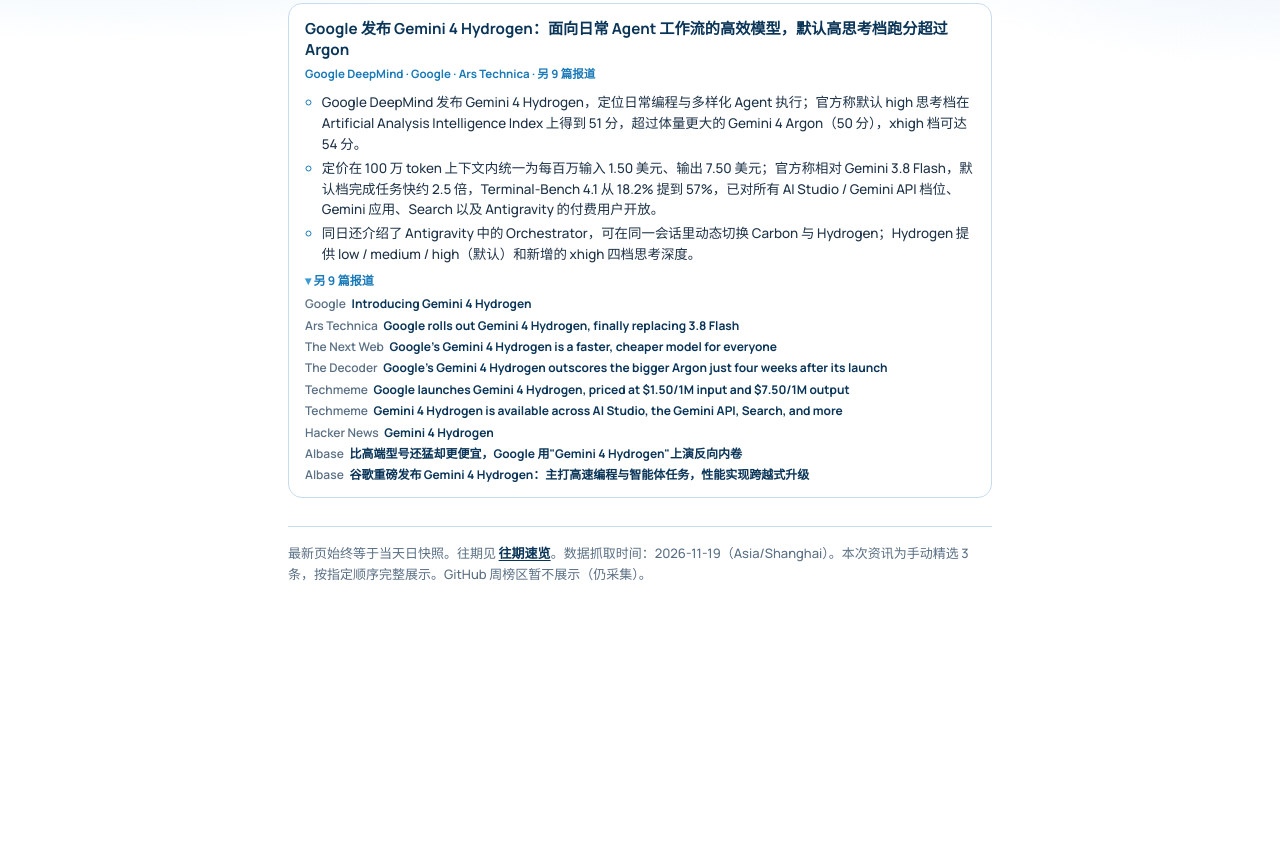
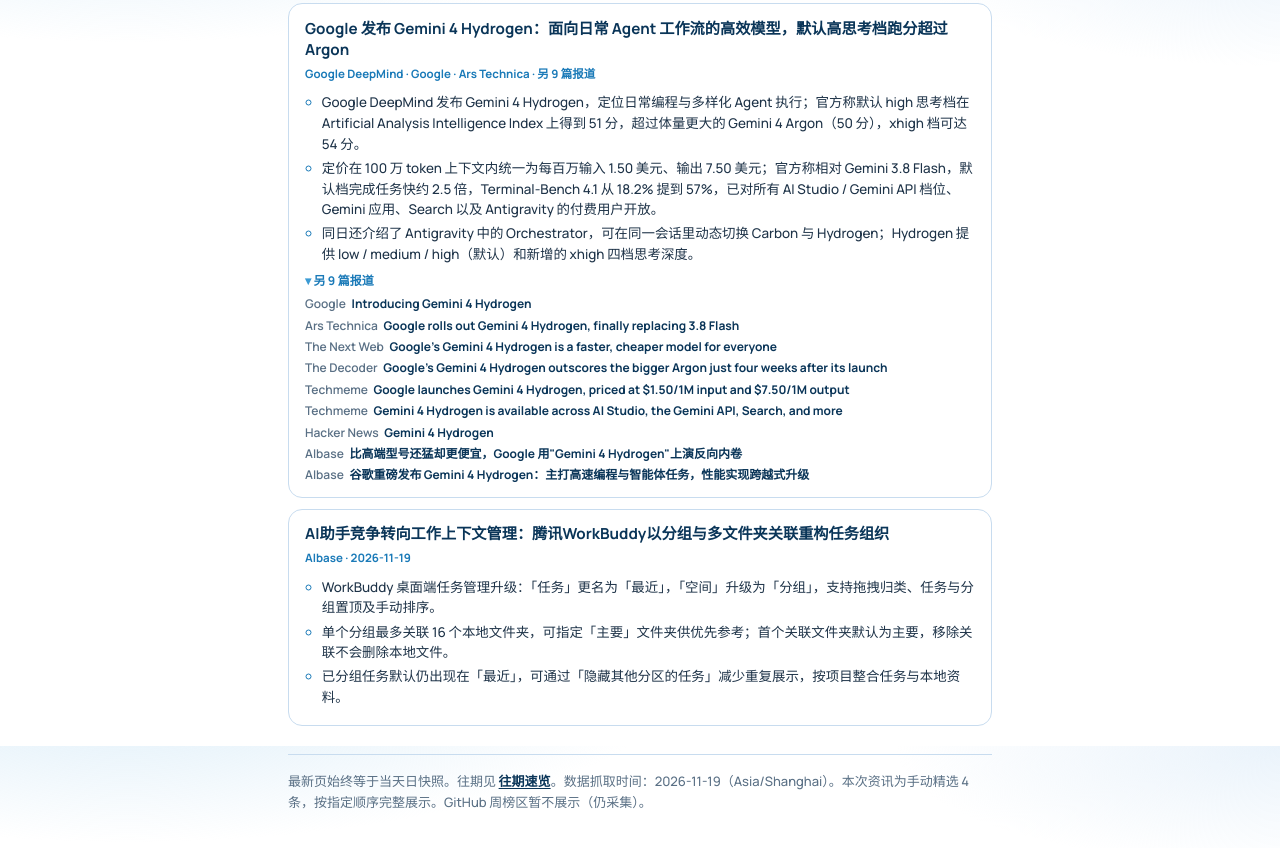
Before and after one commit to zbzbzzz/ai-overview, a plain HTML site: page archive/2026-11/github-trending-weekly-2026-11-19.html in a window 1280 px wide. Shown: the part 1654-2502 px from the top of the page. Before the commit the page ends 2295 px from the top, so only its background shows below. Drawn offline with Linux system fonts and the light colour scheme.

Commit message:
Add requested WorkBuddy task organization news

```diff
--- a/archive/2026-11/github-trending-weekly-2026-11-19.html
+++ b/archive/2026-11/github-trending-weekly-2026-11-19.html
@@ -524,7 +524,7 @@ h1 {
         <button type="button" class="repo-tab news-tab" role="tab" id="news-tab-7d" aria-selected="false" aria-controls="news-panel-7d" data-tab-index="1">近 7 天</button>
       </div>
       <div class="news-panel" role="tabpanel" id="news-panel-24h" aria-labelledby="news-tab-24h">
-        <span class="section-meta">本次精选 · 按指定顺序展示 3 条资讯 · 保留原有来源及相关链接</span>
+        <span class="section-meta">本次精选 · 按指定顺序展示 4 条资讯 · 保留原有来源及相关链接</span>
       <ol class="news-list" id="news-list-24h">
       <li class="news-card">
         <div class="news-card-head">
@@ -620,10 +620,22 @@ h1 {
           </ul>
         </details>
       </li>
+      <li class="news-card">
+        <div class="news-card-head">
+          <a class="title" href="https://www.aibase.com/zh/news/32400" target="_blank" rel="noopener noreferrer">AI助手竞争转向工作上下文管理：腾讯WorkBuddy以分组与多文件夹关联重构任务组织</a>
+        </div>
+        <div class="news-meta">AIbase · 2026-11-19</div>
+        <ul class="news-note">
+          <li>WorkBuddy 桌面端任务管理升级：「任务」更名为「最近」，「空间」升级为「分组」，支持拖拽归类、任务与分组置顶及手动排序。</li>
+          <li>单个分组最多关联 16 个本地文件夹，可指定「主要」文件夹供优先参考；首个关联文件夹默认为主要，移除关联不会删除本地文件。</li>
+          <li>已分组任务默认仍出现在「最近」，可通过「隐藏其他分区的任务」减少重复展示，按项目整合任务与本地资料。</li>
+        </ul>
+      </li>
+
       </ol>
       </div>
       <div class="news-panel" role="tabpanel" id="news-panel-7d" aria-labelledby="news-tab-7d" hidden>
-        <span class="section-meta">本次精选 · 按指定顺序展示 3 条资讯 · 保留原有来源及相关链接</span>
+        <span class="section-meta">本次精选 · 按指定顺序展示 4 条资讯 · 保留原有来源及相关链接</span>
       <ol class="news-list" id="news-list-7d">
       <li class="news-card">
         <div class="news-card-head">
@@ -719,6 +731,18 @@ h1 {
           </ul>
         </details>
       </li>
+      <li class="news-card">
+        <div class="news-card-head">
+          <a class="title" href="https://www.aibase.com/zh/news/32400" target="_blank" rel="noopener noreferrer">AI助手竞争转向工作上下文管理：腾讯WorkBuddy以分组与多文件夹关联重构任务组织</a>
+        </div>
+        <div class="news-meta">AIbase · 2026-11-19</div>
+        <ul class="news-note">
+          <li>WorkBuddy 桌面端任务管理升级：「任务」更名为「最近」，「空间」升级为「分组」，支持拖拽归类、任务与分组置顶及手动排序。</li>
+          <li>单个分组最多关联 16 个本地文件夹，可指定「主要」文件夹供优先参考；首个关联文件夹默认为主要，移除关联不会删除本地文件。</li>
+          <li>已分组任务默认仍出现在「最近」，可通过「隐藏其他分区的任务」减少重复展示，按项目整合任务与本地资料。</li>
+        </ul>
+      </li>
+
       </ol>
       </div>
       <script>
@@ -741,7 +765,7 @@ h1 {
     </section>
 
     <footer class="foot">
-      <p>最新页始终等于当天日快照。往期见 <a href="history.html" target="_blank" rel="noopener noreferrer">往期速览</a>。数据抓取时间：2026-11-19（Asia/Shanghai）。本次资讯为手动精选 3 条，按指定顺序完整展示。GitHub 周榜区暂不展示（仍采集）。</p>
+      <p>最新页始终等于当天日快照。往期见 <a href="history.html" target="_blank" rel="noopener noreferrer">往期速览</a>。数据抓取时间：2026-11-19（Asia/Shanghai）。本次资讯为手动精选 4 条，按指定顺序完整展示。GitHub 周榜区暂不展示（仍采集）。</p>
     </footer>
   </div>
 </body>
```
Also changed, not shown: index.html (+27 -3 lines).
